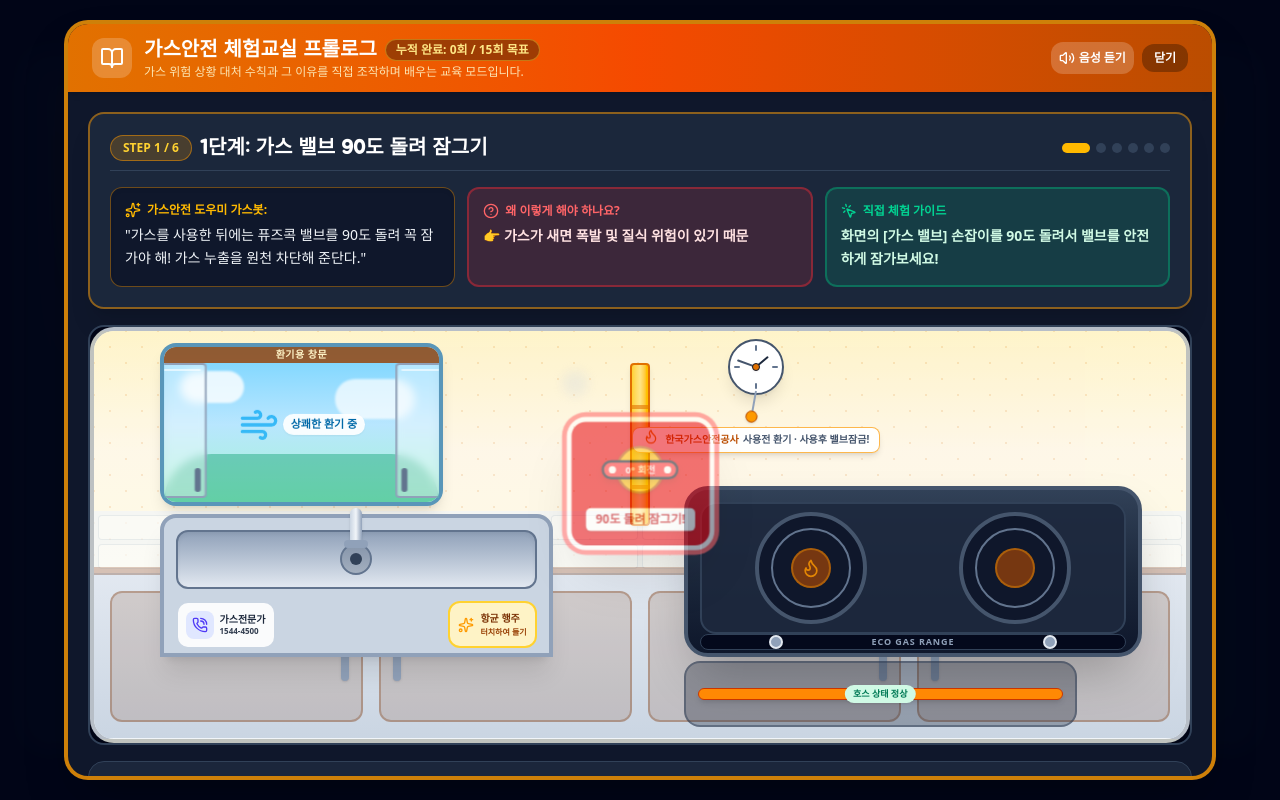
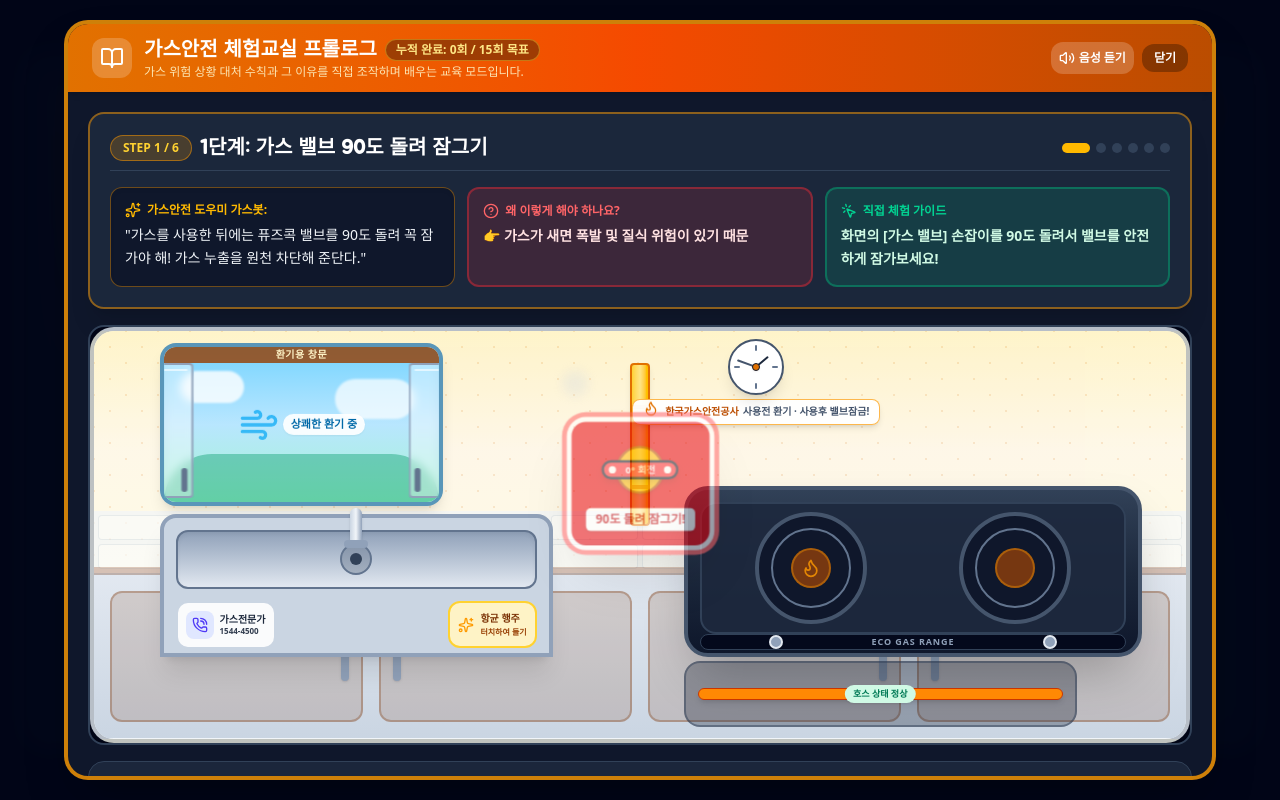
Before and after one commit to kko182410803-lgtm/Gas-safety, a React (Vite) app: page / in a window 1280 px wide. Both pictures are taken after a click on the button "프롤로그를 먼저 플레이하여 잠금을 해제하세요". Built offline with nearby package versions, Linux system fonts and the light colour scheme.

Commit message:
refactor: simplify KitchenScene and track prologue progress
- Remove pendulum animation from KitchenScene clock
- Add state tracking for practiced steps in PrologueModal
- Rename handleStepInteract to handleSceneInteract for clarity

```diff
--- a/src/components/KitchenScene.tsx
+++ b/src/components/KitchenScene.tsx
@@ -153,7 +153,6 @@ export const KitchenScene: React.FC<KitchenSceneProps> = ({
     setWindowClicks(nextClicks);
 
     if (nextClicks >= 2) {
-      setWindowClicks(0);
       onInteract('window');
     }
   };
@@ -233,7 +232,7 @@ export const KitchenScene: React.FC<KitchenSceneProps> = ({
             }}
           />
 
-          {/* Kitchen Wall Clock with unified hands connected to central axle & swinging pendulum */}
+          {/* Kitchen Wall Clock with unified hands connected to central axle */}
           <div className="absolute top-2 right-[28%] flex flex-col items-center z-10">
             {/* Clock Dial */}
             <div className="w-14 h-14 rounded-full bg-white border-2 border-slate-600 shadow-lg relative flex items-center justify-center">
@@ -255,12 +254,6 @@ export const KitchenScene: React.FC<KitchenSceneProps> = ({
               />
               {/* Center Axle / Pin (firmly connecting the hands) */}
               <div className="w-2 h-2 bg-amber-600 border border-slate-900 rounded-full z-20 shadow-xs" />
-            </div>
-
-            {/* Pendulum (시계 추) hanging and attached directly below clock */}
-            <div className="flex flex-col items-center -mt-1 origin-top animate-pendulum">
-              <div className="w-0.5 h-5 bg-slate-400" />
-              <div className="w-3 h-3 bg-amber-500 border border-amber-700 rounded-full shadow-sm" />
             </div>
 
             {/* Gas Safety Awareness Sign placed cleanly UNDER the clock */}
@@ -328,11 +321,11 @@ export const KitchenScene: React.FC<KitchenSceneProps> = ({
         <div className="absolute inset-0 flex p-1 pt-4 gap-1 pointer-events-none">
           {/* Left Pane */}
           <div
-            className="w-1/2 h-full bg-white/40 backdrop-blur-xs border-2 border-slate-400 rounded flex flex-col justify-between p-1 transition-transform duration-300"
+            className="w-1/2 h-full bg-white/40 backdrop-blur-xs border-2 border-slate-400 rounded flex flex-col justify-between p-1 transition-transform duration-300 ease-out"
             style={{
-              transform: isTargeted('window')
-                ? (windowClicks === 1 ? 'translateX(-30%)' : 'translateX(0%)')
-                : 'translateX(-70%)'
+              transform: !isTargeted('window') || windowClicks >= 2
+                ? 'translateX(-80%)'
+                : (windowClicks === 1 ? 'translateX(-40%)' : 'translateX(0%)')
             }}
           >
             <div className="w-full h-0.5 bg-white/60" />
@@ -341,11 +334,11 @@ export const KitchenScene: React.FC<KitchenSceneProps> = ({
 
           {/* Right Pane */}
           <div
-            className="w-1/2 h-full bg-white/40 backdrop-blur-xs border-2 border-slate-400 rounded flex flex-col justify-between p-1 transition-transform duration-300"
+            className="w-1/2 h-full bg-white/40 backdrop-blur-xs border-2 border-slate-400 rounded flex flex-col justify-between p-1 transition-transform duration-300 ease-out"
             style={{
-              transform: isTargeted('window')
-                ? (windowClicks === 1 ? 'translateX(30%)' : 'translateX(0%)')
-                : 'translateX(70%)'
+              transform: !isTargeted('window') || windowClicks >= 2
+                ? 'translateX(80%)'
+                : (windowClicks === 1 ? 'translateX(40%)' : 'translateX(0%)')
             }}
           >
             <div className="w-full h-0.5 bg-white/60" />
--- a/src/components/PrologueModal.tsx
+++ b/src/components/PrologueModal.tsx
@@ -40,6 +40,8 @@ export const PrologueModal: React.FC<PrologueModalProps> = ({
 }) => {
   const [currentStepIndex, setCurrentStepIndex] = useState(0);
   const [stepCompleted, setStepCompleted] = useState<boolean[]>(new Array(6).fill(false));
+  const [practicedSteps, setPracticedSteps] = useState<boolean[]>(new Array(6).fill(false));
+  const [hasSkippedAny, setHasSkippedAny] = useState(false);
   const [isFinished, setIsFinished] = useState(false);
   const [dishclothSelected, setDishclothSelected] = useState(false);
   const isAdvancingRef = useRef(false);
@@ -58,17 +60,21 @@ export const PrologueModal: React.FC<PrologueModalProps> = ({
 
   if (!isOpen) return null;
 
-  const handleStepInteract = (hazardType: HazardType) => {
-    // Prevent spam clicking from skipping multiple steps
+  // Legitimately interacted via KitchenScene
+  const handleSceneInteract = (hazardType: HazardType) => {
     if (isAdvancingRef.current) return;
     if (hazardType !== currentStep.hazardType) return;
 
     isAdvancingRef.current = true;
     soundManager.playSuccess(1);
 
-    const updated = [...stepCompleted];
-    updated[currentStepIndex] = true;
-    setStepCompleted(updated);
+    const updatedCompleted = [...stepCompleted];
+    updatedCompleted[currentStepIndex] = true;
+    setStepCompleted(updatedCompleted);
+
+    const updatedPracticed = [...practicedSteps];
+    updatedPracticed[currentStepIndex] = true;
+    setPracticedSteps(updatedPracticed);
 
     // Advance after a controlled delay
     setTimeout(() => {
@@ -77,8 +83,11 @@ export const PrologueModal: React.FC<PrologueModalProps> = ({
         setDishclothSelected(false);
         isAdvancingRef.current = false;
       } else {
+        const isLegit = !hasSkippedAny && updatedPracticed.every(Boolean);
         setIsFinished(true);
         isAdvancingRef.current = false;
+
+        if (isLegit) {
           onPrologueCompleted();
           soundManager.playVictory();
           try {
@@ -91,16 +100,34 @@ export const PrologueModal: React.FC<PrologueModalProps> = ({
             // ignore
           }
         }
+      }
     }, 600);
+  };
+
+  // Skip step manually (marked as skipped, so no cumulative count increment)
+  const handleSkipCurrentStep = () => {
+    if (isAdvancingRef.current) return;
+    setHasSkippedAny(true);
+
+    if (currentStepIndex < PROLOGUE_STEPS.length - 1) {
+      setCurrentStepIndex(prev => prev + 1);
+      setDishclothSelected(false);
+    } else {
+      setIsFinished(true);
+    }
   };
 
   const handleRestartPrologue = () => {
     isAdvancingRef.current = false;
     setCurrentStepIndex(0);
     setStepCompleted(new Array(6).fill(false));
+    setPracticedSteps(new Array(6).fill(false));
+    setHasSkippedAny(false);
     setIsFinished(false);
     setDishclothSelected(false);
   };
+
+  const isLegitimateClear = !hasSkippedAny && practicedSteps.every(Boolean);
 
   return (
     <div className="fixed inset-0 z-50 bg-slate-950/90 backdrop-blur-md flex items-center justify-center p-2 sm:p-4 overflow-y-auto">
@@ -169,13 +196,16 @@ export const PrologueModal: React.FC<PrologueModalProps> = ({
                       key={idx}
                       onClick={() => {
                         if (isAdvancingRef.current) return;
+                        if (idx > currentStepIndex && !practicedSteps[currentStepIndex]) {
+                          setHasSkippedAny(true);
+                        }
                         setCurrentStepIndex(idx);
                         setDishclothSelected(false);
                       }}
                       className={`h-2.5 rounded-full transition-all ${
                         idx === currentStepIndex
                           ? 'bg-amber-400 w-7'
-                          : stepCompleted[idx]
+                          : practicedSteps[idx]
                           ? 'bg-emerald-400 w-2.5'
                           : 'bg-slate-700 w-2.5 hover:bg-slate-600'
                       }`}
@@ -240,7 +270,7 @@ export const PrologueModal: React.FC<PrologueModalProps> = ({
             <div className="w-full h-[360px] sm:h-[420px] relative rounded-2xl overflow-hidden border-2 border-slate-700 shadow-inner bg-slate-950">
               <KitchenScene
                 activeHazards={[]}
-                onInteract={handleStepInteract}
+                onInteract={handleSceneInteract}
                 isPrologue={true}
                 highlightedHazard={currentStep.hazardType}
                 cleaningDishclothSelected={dishclothSelected}
@@ -265,38 +295,52 @@ export const PrologueModal: React.FC<PrologueModalProps> = ({
               </button>
 
               <div className="text-xs text-slate-300 font-medium text-center hidden sm:block">
-                화면 속 안내에 따라 주방 요소를 조작하거나 [실행 완료 & 다음] 버튼을 누르세요.
+                화면 속 안내에 따라 주방 요소를 직접 조작하여 실습을 완수하세요.
               </div>
 
+              <div className="flex items-center gap-2">
                 <button
-                id="btn-prologue-next"
+                  id="btn-prologue-skip"
                   disabled={isAdvancingRef.current}
-                onClick={() => handleStepInteract(currentStep.hazardType)}
-                className="px-5 py-2.5 bg-gradient-to-r from-amber-500 via-orange-500 to-amber-600 hover:from-amber-400 hover:to-orange-400 disabled:opacity-50 text-white rounded-xl text-xs sm:text-sm font-black flex items-center gap-1.5 shadow-lg transition"
+                  onClick={handleSkipCurrentStep}
+                  className="px-4 py-2.5 bg-slate-700/80 hover:bg-slate-700 text-slate-300 hover:text-white rounded-xl text-xs font-bold transition flex items-center gap-1.5 border border-slate-600 shadow"
+                  title="이 단계를 건너뛰면 이번 회차는 누적 클리어 횟수에 카운트되지 않습니다."
                 >
-                실행 완료 & 다음 단계 <ChevronRight className="w-4 h-4" />
+                  단계 건너뛰기 <ChevronRight className="w-3.5 h-3.5 opacity-60" />
                 </button>
+              </div>
             </div>
 
           </div>
         ) : (
           /* Finished Screen: Complete Review & Game Mode Choice */
           <div className="flex-1 overflow-y-auto p-6 md:p-10 flex flex-col items-center justify-center text-center space-y-6">
-            <div className="w-20 h-20 bg-emerald-500/20 border-4 border-emerald-400 rounded-full flex items-center justify-center text-emerald-400 shadow-xl animate-bounce">
+            <div className={`w-20 h-20 border-4 rounded-full flex items-center justify-center shadow-xl ${
+              isLegitimateClear
+                ? 'bg-emerald-500/20 border-emerald-400 text-emerald-400 animate-bounce'
+                : 'bg-amber-500/20 border-amber-400 text-amber-400'
+            }`}>
               <CheckCircle className="w-12 h-12" />
             </div>
 
             <div className="space-y-2 max-w-xl">
               <h3 className="text-2xl md:text-3xl font-black font-game text-white">
-                가스안전 프롤로그 수료 완료! 🎉
+                가스안전 프롤로그 {isLegitimateClear ? '수료 완료! 🎉' : '학습 완료!'}
               </h3>
               <p className="text-sm md:text-base text-slate-300">
                 가스 밸브 90도 잠그기, 창문 2회 환기, 가연물 4가지 치우기, 기름때 청소, 노후 부품 신고, 호스 관리까지
                 6대 핵심 안전 수칙을 완벽하게 학습하셨습니다!
               </p>
+              {isLegitimateClear ? (
                 <div className="inline-block bg-amber-500/20 border border-amber-500/40 text-amber-300 px-4 py-1.5 rounded-full text-xs font-bold">
                   🏆 프롤로그 클리어 횟수: {prologueClearCount + 1}회 (15회 완료 시 도전과제 달성!)
                 </div>
+              ) : (
+                <div className="inline-flex items-center gap-2 bg-slate-800/90 border border-amber-500/50 text-amber-300 px-4 py-2 rounded-xl text-xs font-bold max-w-lg text-left shadow-lg">
+                  <span className="text-base">⚠️</span>
+                  <span>단계를 건너뛰어 누적 횟수에 포함되지 않았습니다. (1~6단계를 모두 직접 조작해야 누적 인정)</span>
+                </div>
+              )}
             </div>
 
             {/* Mode Selection Options */}
```
Lines whose indentation alone changed are shown as unchanged.
